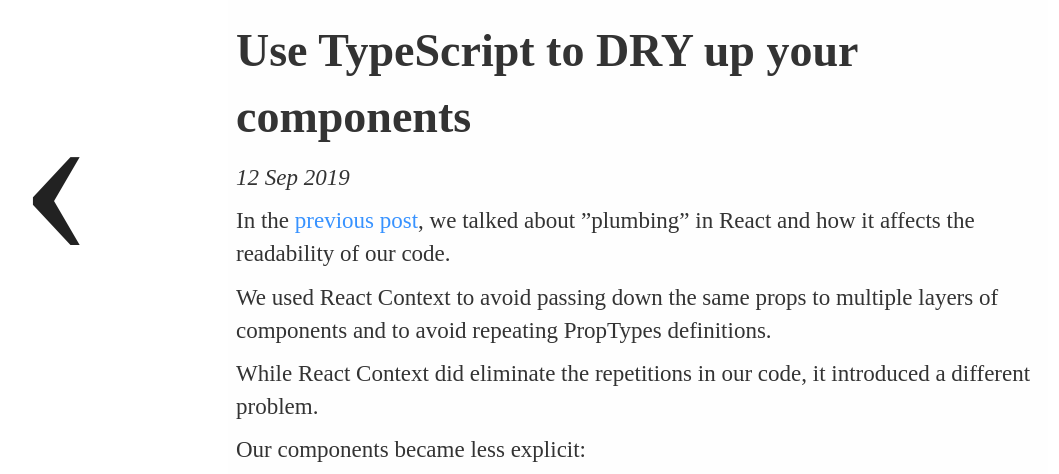
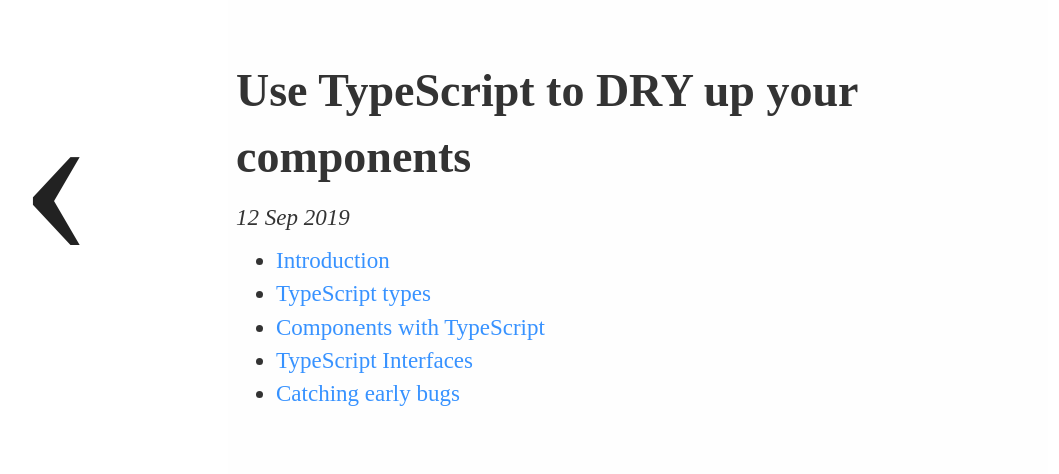
Before and after one commit to akoskm/akoskm.github.io, a Jekyll site: the page built from _posts/2019-09-12-typescript-practical-example-prop-type.md, in a window 1280 px wide. Shown: the top 474 px of the page, without its empty margins (2-1061 px from the left). Built offline with Jekyll 4.4.1, drawn with Linux system fonts in a browser that asks for light colours; nearby versions of some CDN libraries; some web fonts are replaced; comment, search, counter and statistics services are not loaded; some of the changed text lies outside the part shown; grey boxes are pictures that could not be loaded.

Commit message:
increase padding, add toc

```diff
--- a/_layouts/default.html
+++ b/_layouts/default.html
@@ -101,7 +101,7 @@
           }
 
           div.main-container h1 {
-            margin: 0 0 10px 0;
+            margin: 50px 0 10px 0px;
           }
 
           div.main-container h1 span.post-title {
--- a/_posts/2019-09-12-typescript-practical-example-prop-type.md
+++ b/_posts/2019-09-12-typescript-practical-example-prop-type.md
@@ -4,6 +4,11 @@
 type: post
 date: 2019-09-12 00:00:01
 ---
+
+* TOC
+{:toc}
+
+# Introduction
 
 In the [previous post](https://akoskm.com/2019/09/03/react-usecontext-practical-example.html), we talked about ”plumbing” in React and how it affects the readability of our code.
 
@@ -36,6 +41,8 @@
  - the `isSelected` function receives two products but there is no indication of that
 
 Let's start by defining our first type: `Product`.
+
+# TypeScript types
 
 When rewriting existing, PropTypes-based components to TypeScript we're looking for [basic TypeScript types](https://www.typescriptlang.org/docs/handbook/basic-types.html) that could replace PropTypes, but essentially:
 
@@ -73,6 +80,8 @@
 
 ![type suggestion](https://i.imgur.com/9ALoIYW.png)
 
+# Components with TypeScript
+
 Finally, our `Table` component looks like this:
 
 <script src="https://gist.github.com/akoskm/69a69d6668246db3464ab01c0361d689.js?file=table.tsx"></script>
@@ -80,6 +89,8 @@
 Let's convert `TableRow` in the same fashion:
 
 <script src="https://gist.github.com/akoskm/69a69d6668246db3464ab01c0361d689.js?file=table-row.tsx"></script>
+
+# TypeScript Interfaces
 
 We notice the repetition of the `onProductChange: (event: any) => void;` function in `TableProps` and `TableRowProps`, and we're going to use [Interfaces](https://www.typescriptlang.org/docs/handbook/interfaces.html) to solve this problem.
 
@@ -104,6 +115,8 @@
  - interfaces extending interfaces
 <script src="https://gist.github.com/akoskm/69a69d6668246db3464ab01c0361d689.js?file=interface-and-interface.ts"></script>
 
+# Catching early bugs
+
 After updating `TableRowProps`, the editor immediately warns us about the error we made:
 
 ![type error](https://i.imgur.com/NwzlVsD.png)
```
